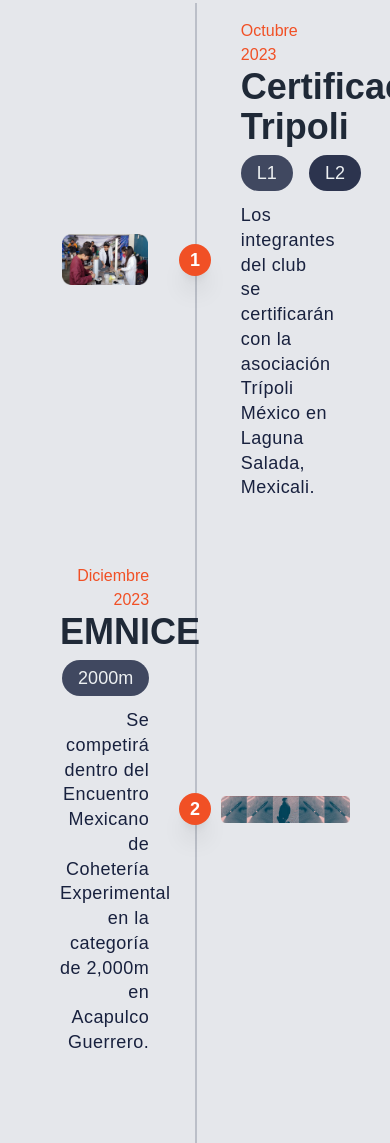
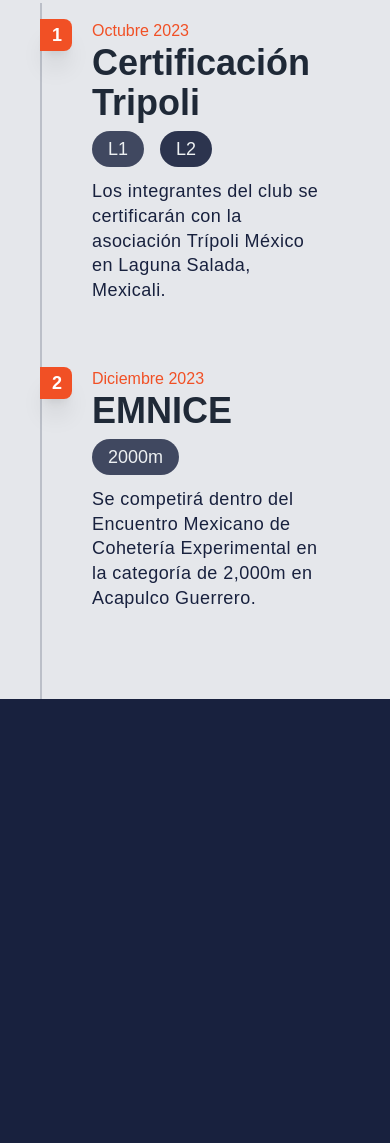
Before and after one commit to V-ivan11/betelgeuseWeb, a website: page public/index.html in a window 390 px wide. Shown: the part 1001-2144 px from the top of the page. After the commit the page ends 1700 px from the top, so only its background shows below. Drawn offline with Linux system fonts and the light colour scheme; a web font is replaced by a local one.

Commit message:
update timeline responsive

```diff
--- a/public/index.html
+++ b/public/index.html
@@ -71,17 +71,17 @@
 
                     <div class="container bg-gray-200 mx-auto w-full h-full">
                         <div class="relative wrap overflow-hidden p-10 h-full">
-                            <div class="border-2-2 absolute border-opacity-20 border-secondary h-full border"
-                                style="left: 50%"></div>
+                            <div class="border-2-2 absolute border-opacity-20 md:right-1/2 border-secondary h-full border"
+                                ></div>
                             <!-- right timeline -->
                             <div class="mb-8 flex justify-between items-center w-full right-timeline">
-                                <div class="order-1 w-5/12 justify-center flex">
+                                <div class="order-1 w-5/12 justify-center md:flex hidden">
                                     <img src="images/trabajando.png" class="w-2/3">
                                 </div>
-                                <div class="z-20 flex items-center order-1 bg-tertiary shadow-xl w-8 h-8 rounded-full">
+                                <div class="z-20 px-3 flex self-start mt-4 md:self-center items-center order-1 bg-tertiary shadow-xl w-8 h-8 rounded-r-lg md:rounded-full">
                                     <h1 class="mx-auto font-semibold text-lg text-white">1</h1>
                                 </div>
-                                <div class="order-1 w-5/12 px-5 py-4 hover:scale-105">
+                                <div class="order-1 md:w-5/12 px-5 py-4 hover:scale-105">
                                     <h5 class="text-tertiary">Octubre 2023</h5>
                                     <h3 class="mb-2 font-bold text-gray-800 text-4xl">Certificación Tripoli</h3>
                                     <div class="flex mb-3 flex-row text-lg text-quaternary space-x-4">
@@ -97,18 +97,18 @@
                             </div>
 
                             <!-- left timeline -->
-                            <div class="mb-8 flex flex-row-reverse justify-between items-center w-full left-timeline">
-                                <div class="order-1 w-5/12 justify-center flex-row-reverse">
+                            <div class="mb-8 flex md:flex-row-reverse justify-between items-center w-full left-timeline">
+                                <div class="order-1 w-5/12 justify-center flex-row md:flex hidden">
                                     <img src="images/cheryjr.png" class="h-2/3">
                                 </div>
 
-                                <div class="z-20 flex items-center order-1 bg-tertiary shadow-xl w-8 h-8 rounded-full">
+                                <div class="z-20 flex items-center self-start md:self-center mt-4 px-3 order-1 bg-tertiary shadow-xl w-8 h-8 rounded-r-lg md:rounded-full">
                                     <h1 class="mx-auto font-semibold text-lg text-white">2</h1>
                                 </div>
-                                <div class="order-1 w-5/12 px-5 py-4 flex flex-col text-end hover:scale-105">
-                                    <h5 class="text-tertiary text-end">Diciembre 2023</h5>
+                                <div class="order-1 md:w-5/12 px-5 py-4 flex flex-col md:text-end hover:scale-105">
+                                    <h5 class="text-tertiary">Diciembre 2023</h5>
                                     <h3 class="mb-2 font-bold text-gray-800 text-4xl">EMNICE</h3>
-                                    <div class="flex mb-3 flex-row-reverse text-lg text-quaternary space-x-4">
+                                    <div class="flex mb-3 md:flex-row-reverse text-lg text-quaternary space-x-4">
                                         <div class="bg-secondary opacity-80 rounded-full px-4 py-1">2000m</div>
                                     </div>
                                     <p
```
Also changed, not shown: public/output.css.
